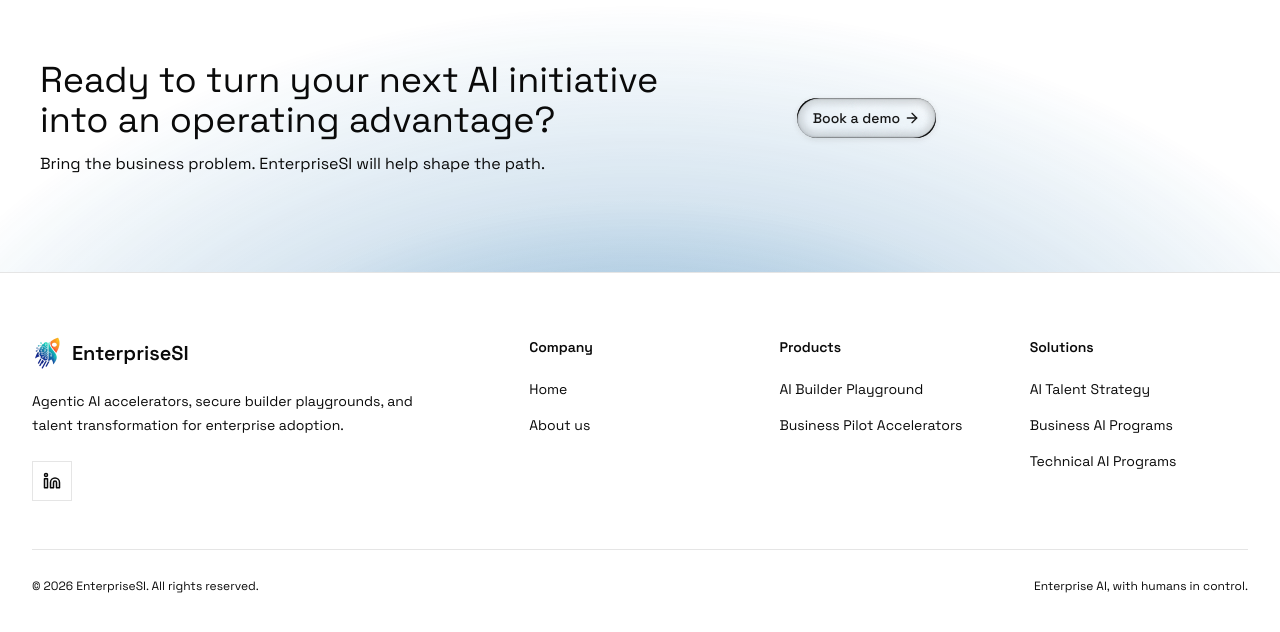
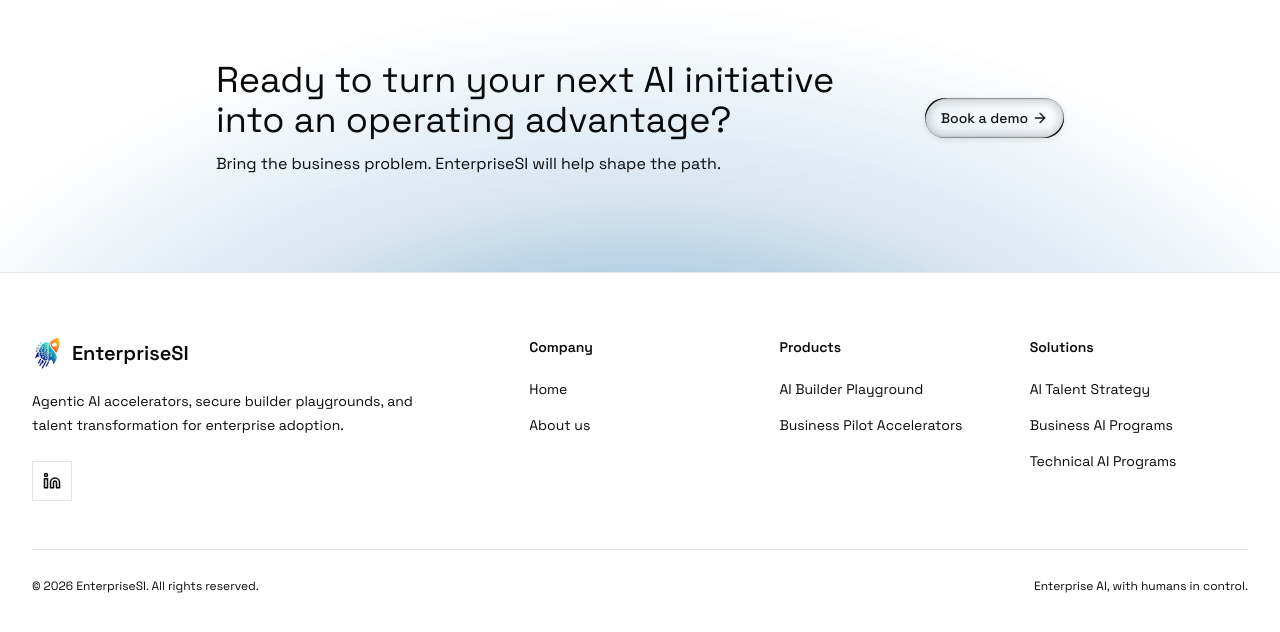
Before and after one commit to EnterpriseSI-Product-Engineering/esi-website, a React (Vite) app: page / in a window 1280 px wide. Shown: the part 2122-2754 px from the top of the page. Built offline with nearby package versions, Linux system fonts and the light colour scheme.

Commit message:
fix: update max-width of CTA component for better layout

```diff
--- a/src/components/common/CTA.jsx
+++ b/src/components/common/CTA.jsx
@@ -19,7 +19,7 @@
         "group relative overflow-hidden py-12 px-4 sm:py-16 md:py-20 lg:py-24 ",
       )}
     >
-      <div className="relative z-10 mx-auto w-full max-w-container px-4 sm:px-6 flex flex-col gap-4 sm:gap-6">
+      <div className="relative z-10 mx-auto w-full px-4 sm:px-6 max-w-4xl flex flex-col gap-4 sm:gap-6">
         <div className="flex flex-col md:flex-row items-center justify-between gap-6 md:gap-8 w-full max-w-4xl text-center md:text-left">
           <div className="flex-1">
             <h3 className="max-w-2xl text-balance font-heading text-xl sm:text-2xl md:text-3xl lg:text-4xl">
```
